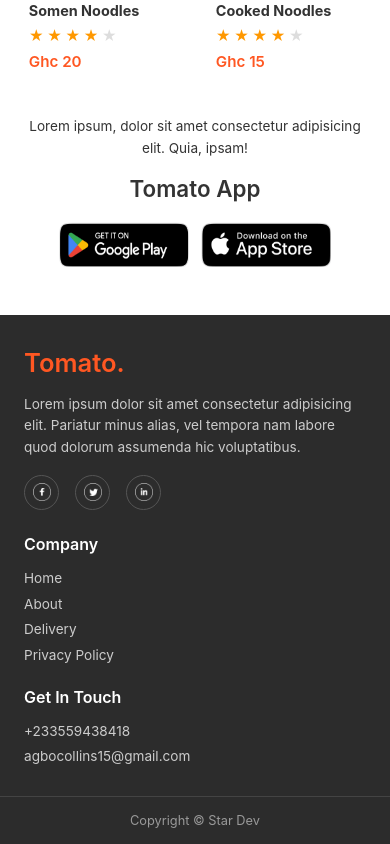
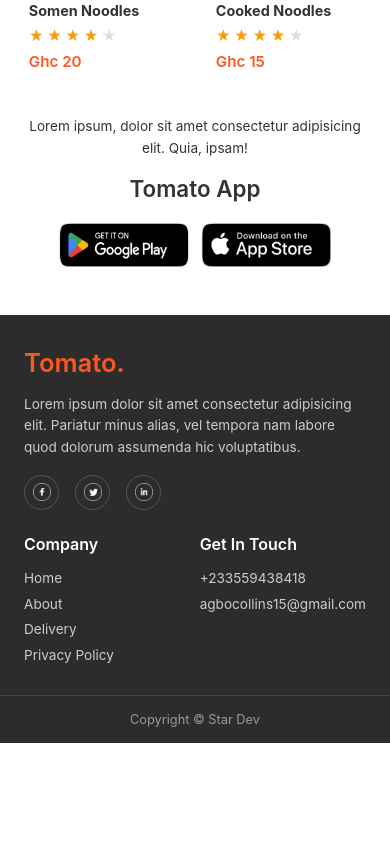
Before and after one commit to COLLINS15943/food-ecommerce, a React (Create React App) app: page / in a window 390 px wide. Shown: the part 4807-5651 px from the top of the page. After the commit the page ends 5550 px from the top, so only its background shows below. Built offline with nearby package versions, Linux system fonts and the light colour scheme.

Commit message:
Keep footer columns side by side on mobile

```diff
--- a/src/styles/Footer.css
+++ b/src/styles/Footer.css
@@ -119,13 +119,13 @@
   }
 
   .footer-container {
-    grid-template-columns: 1fr;
+    grid-template-columns: 1fr 1fr;
     gap: 2rem;
     padding: 2.5rem 2rem;
   }
 
   .footer-brand {
-    grid-column: auto;
+    grid-column: 1 / -1;
   }
 
   .footer-logo {
@@ -162,6 +162,11 @@
   .footer-container {
     padding: 2rem 1.5rem;
     gap: 1.5rem;
+    grid-template-columns: 1fr 1fr;
+  }
+
+  .footer-brand {
+    grid-column: 1 / -1;
   }
 
   .footer-logo {
```
